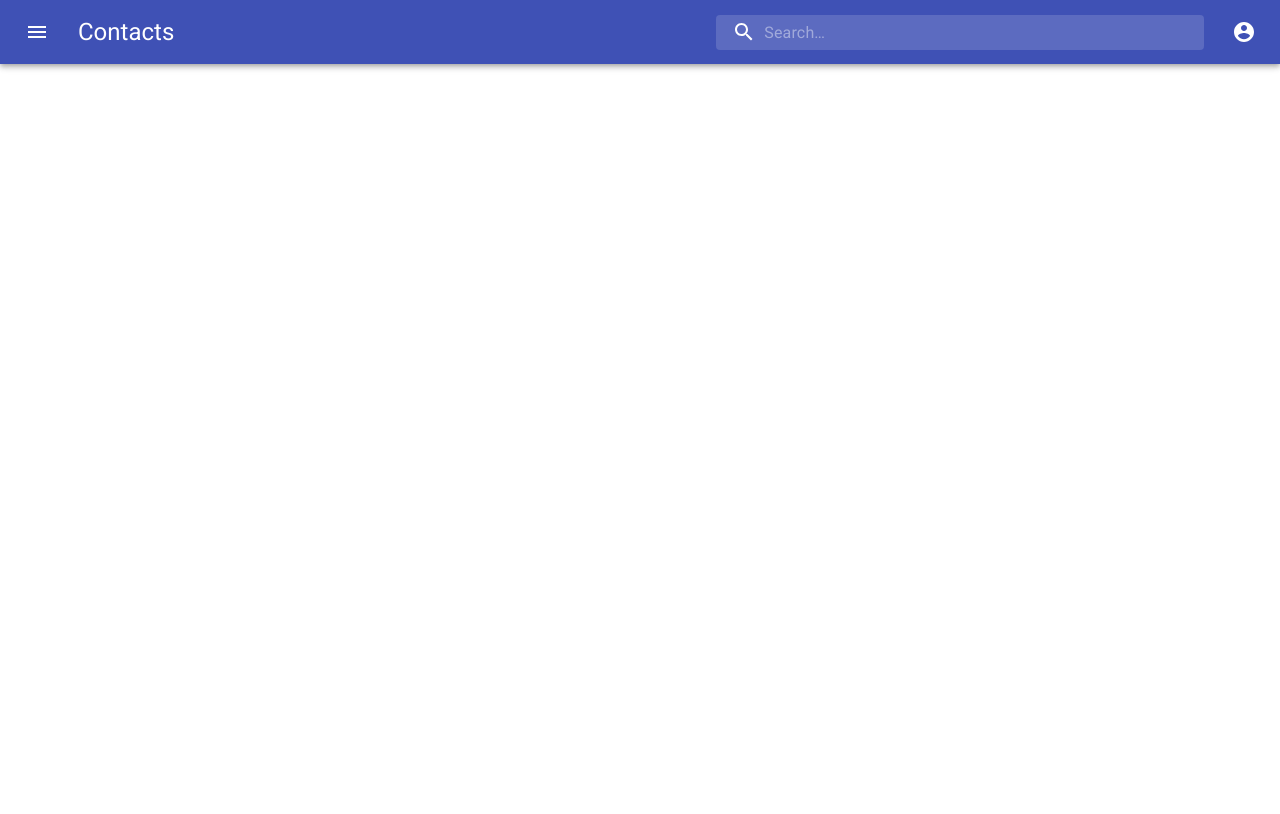
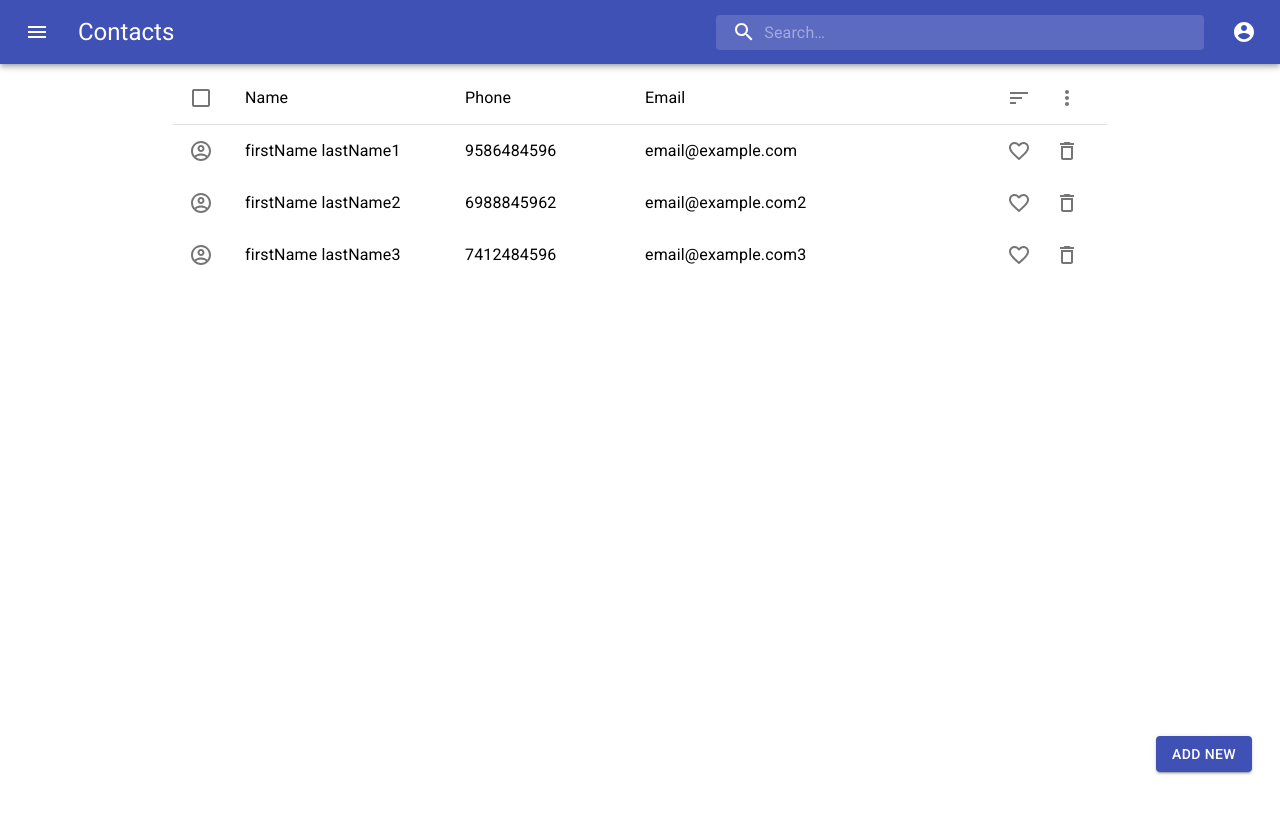
Before and after one commit to AbhishekAglave/react-contacts-app, a React (Create React App) app: page /Search in a window 1280 px wide. Before the commit this address had no page. Shown: the top 814 px of the page. Built offline with nearby package versions, Linux system fonts and the light colour scheme.

Commit message:
searching contacts feature added

```diff
--- a/src/App.js
+++ b/src/App.js
@@ -6,18 +6,51 @@ import { BrowserRouter, Routes, Route } from "react-router-dom";
 import NewContactForm from "./components/NewContactForm";
 import React, { useState } from "react";
 import FavoriteContactList from "./components/FavoriteContactList";
+import SearchList from "./components/SearchList";
 
 function App() {
   const [contactList, setContactList] = useState(
-    JSON.parse(localStorage.getItem("contactList")) || []
+    JSON.parse(localStorage.getItem("contactList")) || [
+      {
+        id: 1,
+        firstName: 'firstName',
+        lastName: 'lastName1',
+        phone: 9586484596,
+        email: 'email@example.com',
+        favorite: false,
+        selected: false,
+      },
+      {
+        id: 2,
+        firstName: 'firstName',
+        lastName: 'lastName2',
+        phone: 6988845962,
+        email: 'email@example.com2',
+        favorite: false,
+        selected: false,
+      },
+      {
+        id: 3,
+        firstName: 'firstName',
+        lastName: 'lastName3',
+        phone: 7412484596,
+        email: 'email@example.com3',
+        favorite: false,
+        selected: false,
+      },
+    ]
   );
+  const [searchKey, setSearchKey] = useState("");
 
   return (
     <BrowserRouter>
       <div className="App">
         <header className="App-header">
           <nav className="navbar">
-            <PrimarySearchAppBar />
+            <PrimarySearchAppBar
+              searchKey={searchKey}
+              setSearchKey={setSearchKey}
+            />
           </nav>
         </header>
         <main className="main-content">
@@ -29,6 +62,19 @@ function App() {
                   <ContactList
                     contactList={contactList}
                     setContactList={setContactList}
+                  />
+                  <AddButton />
+                </>
+              }
+            />
+            <Route
+              path="/Search"
+              element={
+                <>
+                  <SearchList
+                    contactList={contactList}
+                    setContactList={setContactList}
+                    searchKey={searchKey}
                   />
                   <AddButton />
                 </>
--- a/src/components/NewContactForm.js
+++ b/src/components/NewContactForm.js
@@ -130,12 +130,14 @@ export default function NewContactForm(props) {
               className="textfield"
               type="tel"
               onChange={(event) => {
-                if (!isNaN(event.target.value)) {
-                  setPhone(event.target.value);
+                const number = event.target.value;
+                if (!isNaN(number)) {
+                  setPhone(number);
                   setSuccessMsgClass("hidden");
                 }
               }}
               value={phone}
+              inputProps={{ maxLength: 10 }}
             />
             <TextField
               id="standard-error"
--- a/src/components/PrimarySearchAppBar.js
+++ b/src/components/PrimarySearchAppBar.js
@@ -11,7 +11,7 @@ import SearchIcon from "@material-ui/icons/Search";
 import AccountCircle from "@material-ui/icons/AccountCircle";
 import MoreIcon from "@material-ui/icons/MoreVert";
 import SwipeableTemporaryDrawer from "./SwipeableTemporaryDrawer";
-import { Link } from "react-router-dom";
+import { Link, useNavigate } from "react-router-dom";
 
 const useStyles = makeStyles((theme) => ({
   grow: {
@@ -78,14 +78,16 @@ const useStyles = makeStyles((theme) => ({
   },
 }));
 
-export default function PrimarySearchAppBar() {
+export default function PrimarySearchAppBar(props) {
+  const navigate = useNavigate();
   const classes = useStyles();
+  const searchKey = props.searchKey;
+  const setSearchKey = props.setSearchKey;
   const [anchorEl, setAnchorEl] = React.useState(null);
   const [mobileMoreAnchorEl, setMobileMoreAnchorEl] = React.useState(null);
 
   const isMenuOpen = Boolean(anchorEl);
   const isMobileMenuOpen = Boolean(mobileMoreAnchorEl);
-
   const handleProfileMenuOpen = (event) => {
     setAnchorEl(event.currentTarget);
   };
@@ -148,13 +150,18 @@ export default function PrimarySearchAppBar() {
           >
             <SwipeableTemporaryDrawer />
           </IconButton>
-          <Link to="/" style={{ textDecoration: "none", color: 'inherit' }}>
-          <Typography className={classes.title} variant="h5" noWrap>
-            Contacts
-          </Typography>
+          <Link to="/" style={{ textDecoration: "none", color: "inherit" }}>
+            <Typography className={classes.title} variant="h5" noWrap>
+              Contacts
+            </Typography>
           </Link>
           <div className={classes.grow} />
-          <div className={classes.search}>
+          <div
+            className={classes.search}
+            onClick={() => {
+              navigate("/Search");
+            }}
+          >
             <div className={classes.searchIcon}>
               <SearchIcon />
             </div>
@@ -165,6 +172,10 @@ export default function PrimarySearchAppBar() {
                 input: classes.inputInput,
               }}
               inputProps={{ "aria-label": "search" }}
+              onChange={(event) => {
+                setSearchKey(event.target.value);
+              }}
+              value={searchKey}
             />
           </div>
           <div className={classes.sectionDesktop}>
--- /dev/null
+++ b/src/components/SearchList.js
@@ -0,0 +1,74 @@
+import React, { useState } from "react";
+import ContactItem from "./ContactItem";
+import ListHeader from "./ListHeader";
+import List from "@material-ui/core/List";
+import Divider from "@material-ui/core/Divider";
+import NoContacts from "./NoContacts";
+
+function SearchList(props) {
+  const contactList = props.contactList;
+  const setContactList = props.setContactList;
+  const searchKey = props.searchKey;
+  const [selectionMode, setSelectionMode] = useState(false);
+  return (
+    <List>
+      <ListHeader
+        selectionMode={selectionMode}
+        setSelectionMode={setSelectionMode}
+        contactList={contactList}
+        setContactList={setContactList}
+      />
+      <Divider />
+      <div className="contact-list">
+        {contactList.length === 0 ? <NoContacts /> : null}
+        {selectionMode
+          ? contactList.map((contact) => {
+              if (
+                contact.firstName.includes(searchKey) ||
+                contact.lastName.includes(searchKey)
+              ) {
+                return (
+                  <ContactItem
+                    key={contact.id}
+                    id={contact.id}
+                    name={contact.firstName + " " + contact.lastName}
+                    phone={contact.phone}
+                    email={contact.email}
+                    favorite={contact.favorite}
+                    selected={contact.selected}
+                    selectionMode={selectionMode}
+                    contactList={contactList}
+                    setContactList={setContactList}
+                  />
+                );
+              } else {
+                return null;
+              }
+            })
+          : contactList.map((contact) => {
+              if (
+                contact.firstName.includes(searchKey) ||
+                contact.lastName.includes(searchKey)
+              ) {
+                return (
+                  <ContactItem
+                    key={contact.id}
+                    id={contact.id}
+                    name={contact.firstName + " " + contact.lastName}
+                    phone={contact.phone}
+                    email={contact.email}
+                    favorite={contact.favorite}
+                    contactList={contactList}
+                    setContactList={setContactList}
+                  />
+                );
+              } else {
+                return null;
+              }
+            })}
+      </div>
+    </List>
+  );
+}
+
+export default SearchList;
```
